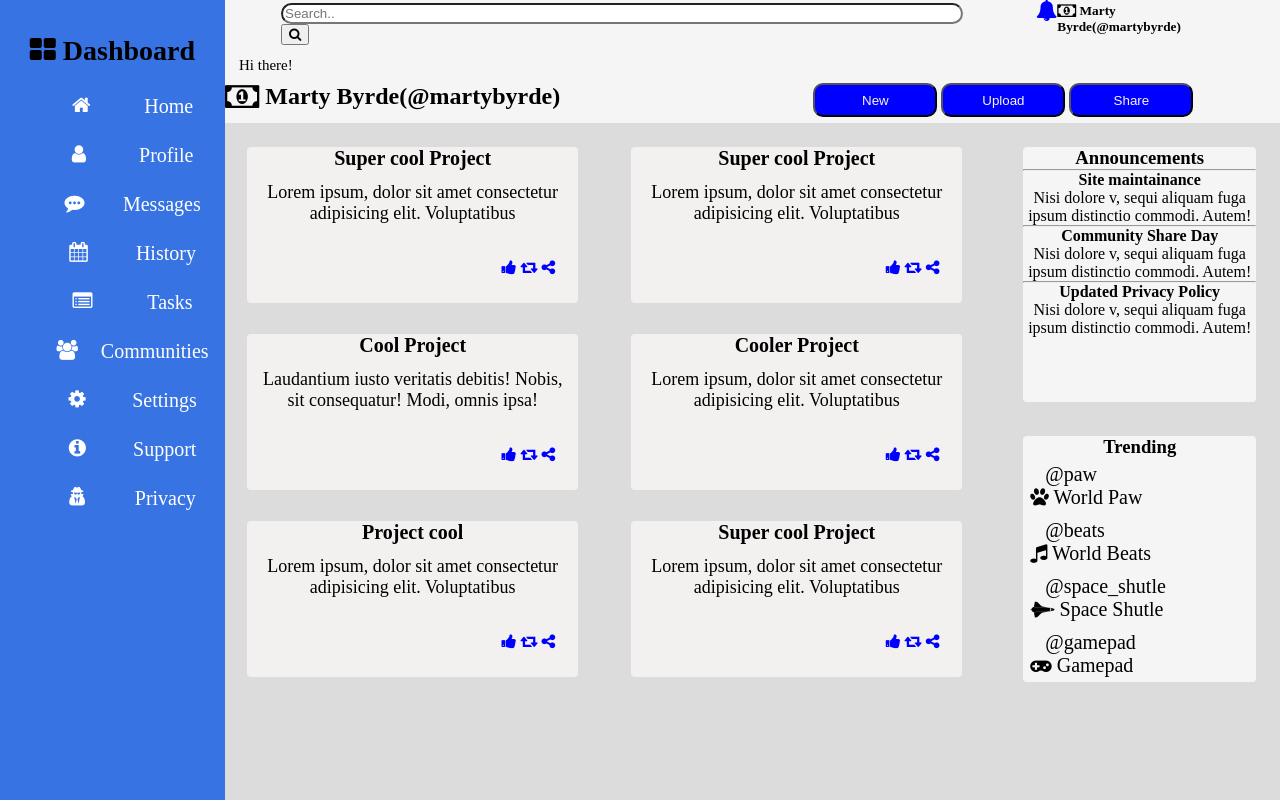
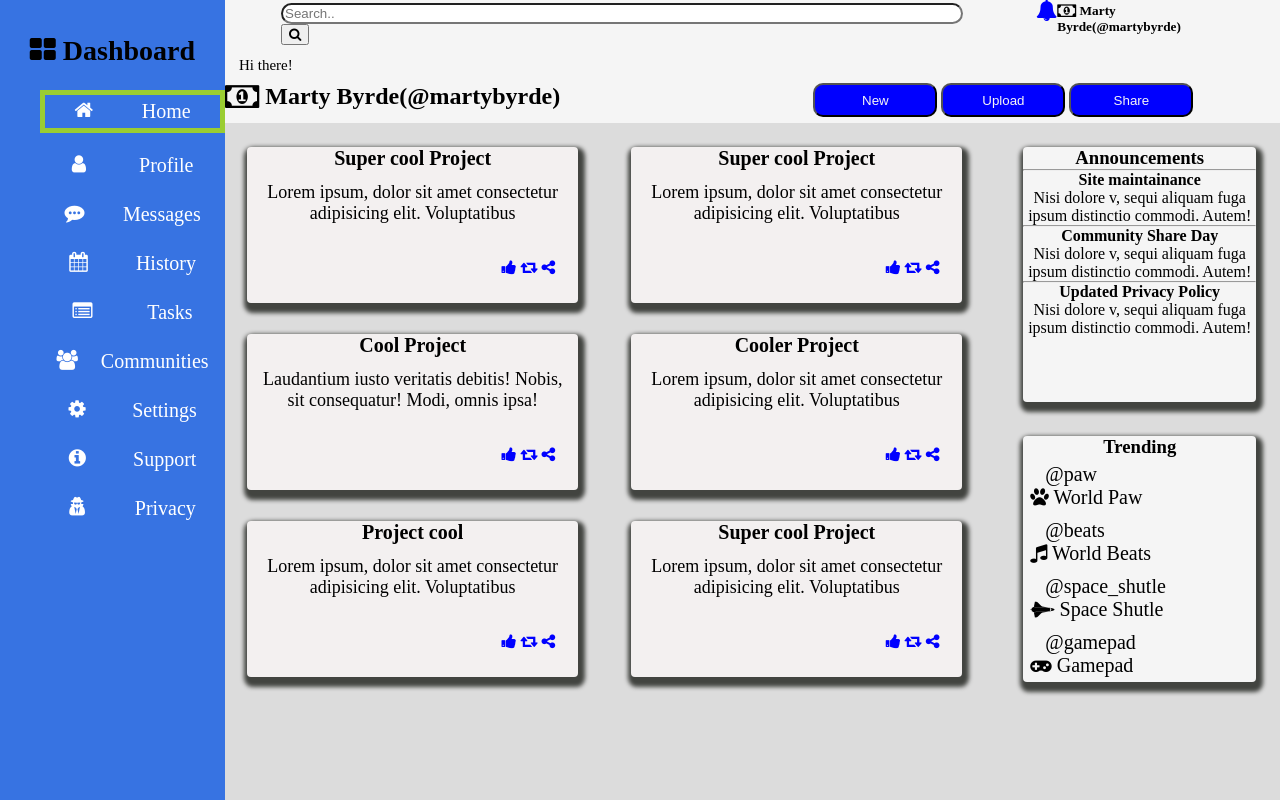
Before and after one commit to kiruidavid/Odin_Admin-dashboard, a plain HTML site: page index.html in a window 1280 px wide. In both pictures the pointer is over the item "Home". Drawn offline with Linux system fonts and the light colour scheme.

Commit message:
Added hover effect and box shadow on the card layout

```diff
--- a/style.css
+++ b/style.css
@@ -24,6 +24,7 @@ body{
     text-decoration: none;
     color: white;
 }
+
 .sidenav ul {
     list-style: none;
     margin-top: 23px;
@@ -40,6 +41,9 @@ body{
 }
 .sidenav li i {
     margin-left: 0.2px;
+}
+.sidenav li:hover{
+    border: 5px solid yellowgreen;
 }
 #space-between {
     margin: 4px;
@@ -89,6 +93,9 @@ body{
     width: 124px;
     height: 34px;
 }
+#buttons button:hover{
+    background-color: brown;
+}
 
 
 
@@ -115,7 +122,7 @@ body{
     border-radius: 4px;
     background-color: rgb(243, 240, 240);
     text-align: center ;
-    box-shadow: black;
+    box-shadow: 2px 5px 4px 5px rgb(66, 68, 64);
 
 }
 .content-card h4{
@@ -131,6 +138,9 @@ body{
     margin-top: 23px;
     color: blue;
 }
+.content-card .icons i:hover{
+    color: green;
+}
 
 #announcements-card{
     margin: 24px 12px;
@@ -139,6 +149,7 @@ body{
     border-radius: 4px;
     background-color: whitesmoke;
     text-align: center;
+    box-shadow: 2px 5px 4px 5px rgb(66, 68, 64);
 }
 #trending{
     margin: 34px 12px;
@@ -146,6 +157,7 @@ body{
     height: 246px;
     border-radius: 4px;
     background-color: whitesmoke;
+    box-shadow: 2px 5px 4px 5px rgb(66, 68, 64);
 
 }
 #trending h3{
```
